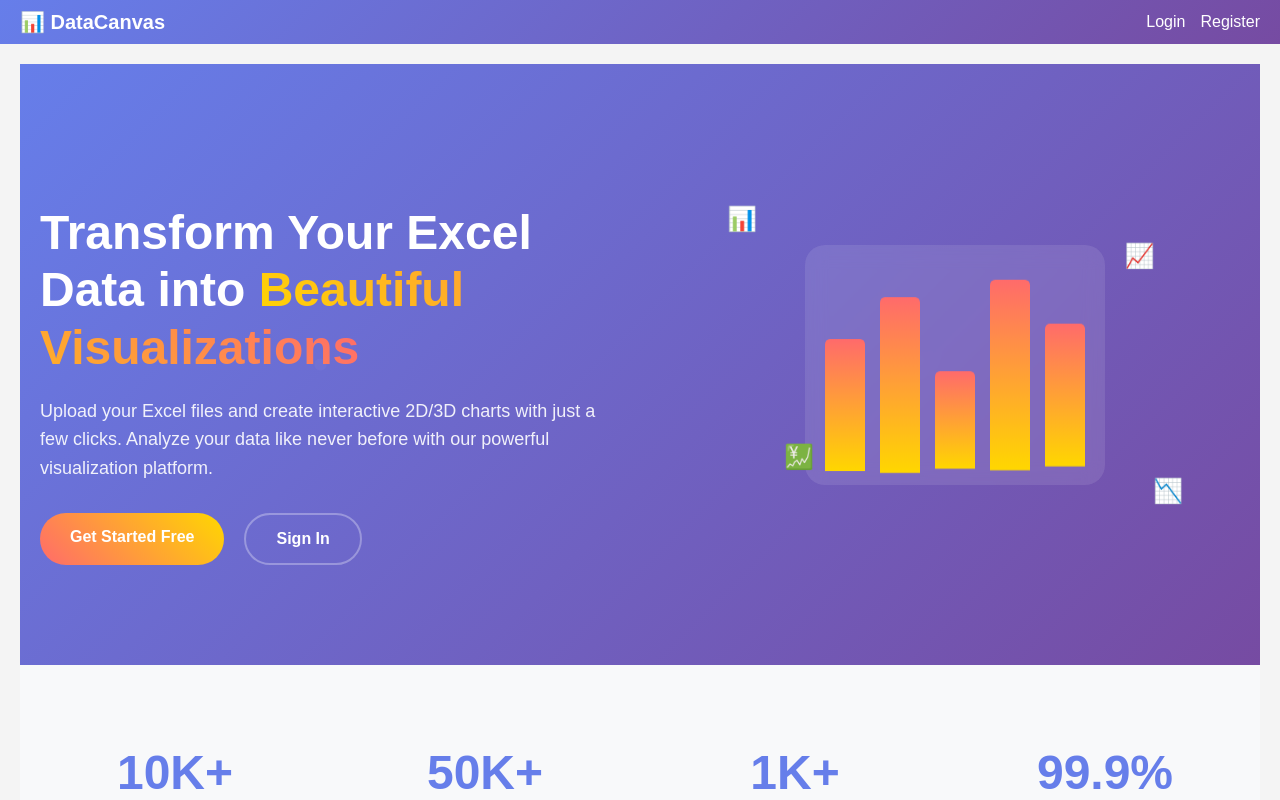
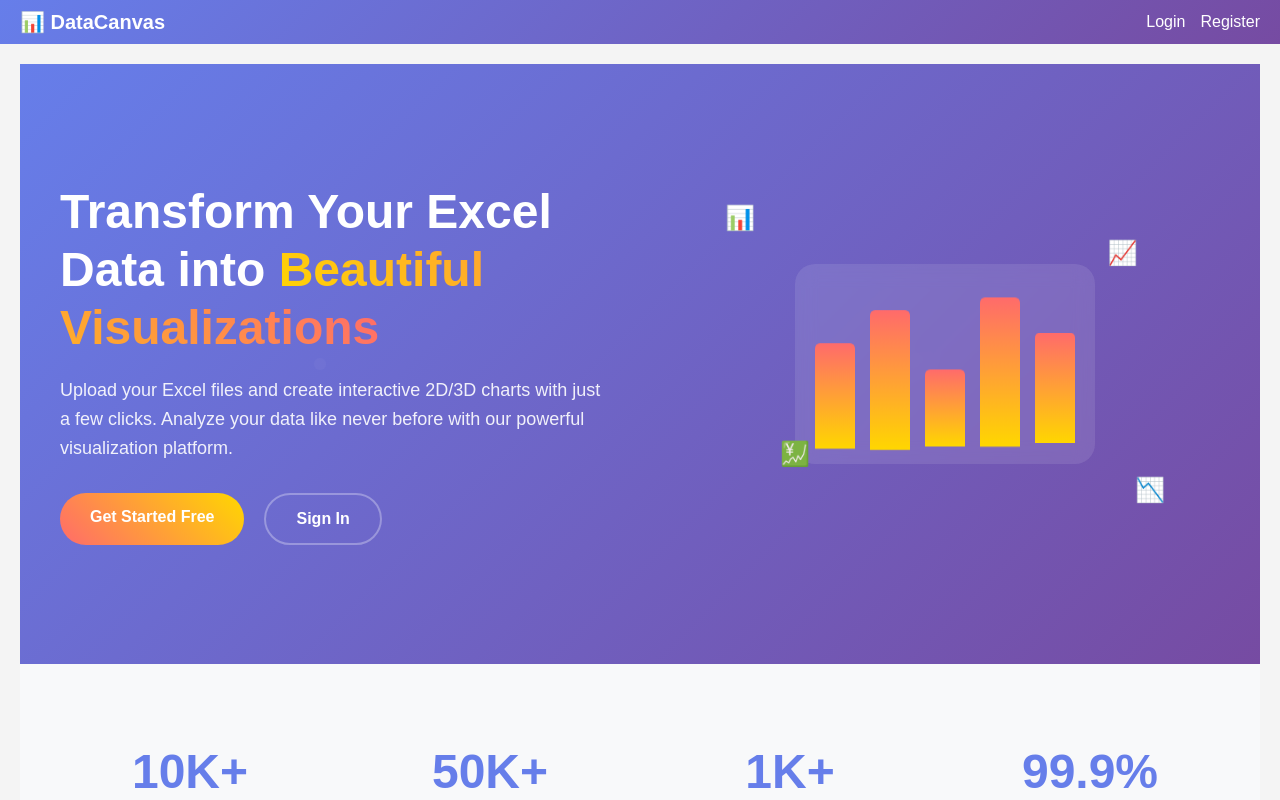
Before and after one commit to Kartik-Acer/Excel-project, a React (Create React App) app in the folder frontend/: page /Home in a window 1280 px wide. Shown: the top 800 px of the page. Built offline with nearby package versions, Linux system fonts and the light colour scheme.

Commit message:
app cs changes

```diff
--- a/frontend/src/styles/App.css
+++ b/frontend/src/styles/App.css
@@ -1,12 +1,12 @@
+* {
+  margin: 0;
+  padding: 0;
+  box-sizing: border-box;
+}
+
 body{
   font-family: Arial, sans-serif;
-  margin: 0;
   background-color: #f4f4f4;
-}
-
-.dashboard{
-  padding: 50px;
-  text-align: center;
 }
 
 .main-content{
```
